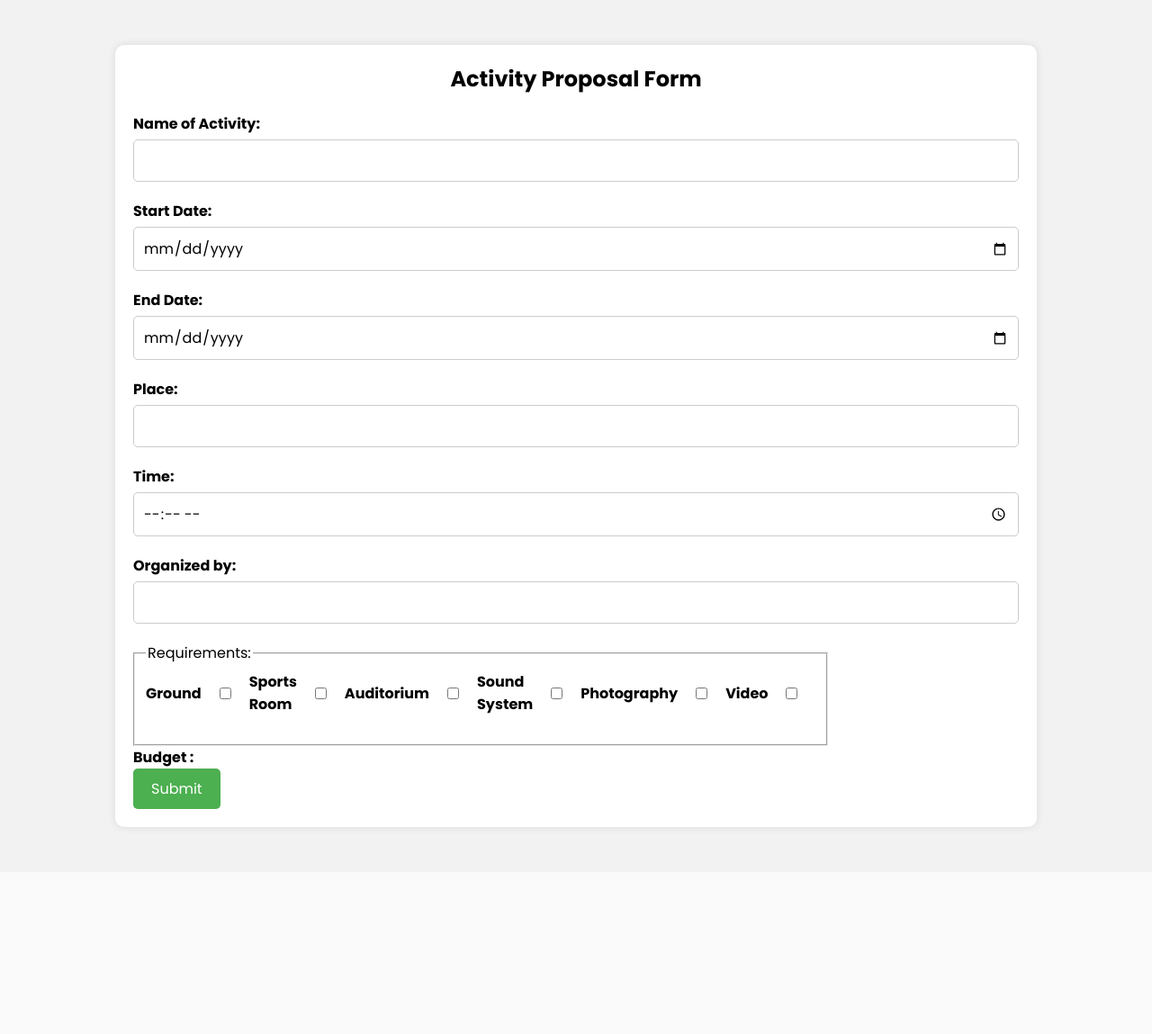
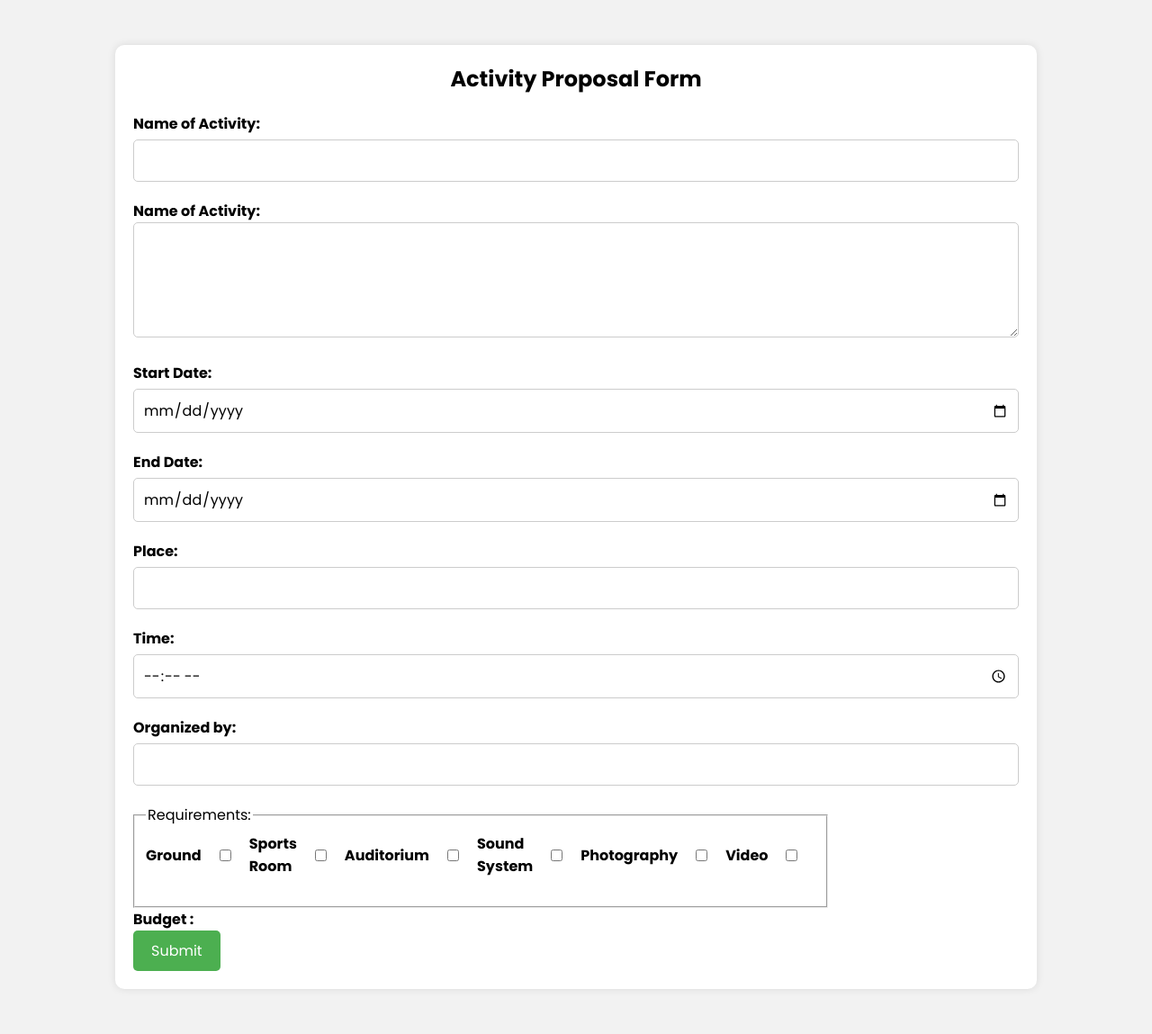
Before and after one commit to safalyakumbhare/Academic-Event-Manager, a PHP site: page /NewActivity.php in a window 1280 px wide. Shown: the part 80-1229 px from the top of the page at 90% size. Before the commit the page ends 1049 px from the top, so only its background shows below. Run offline with PHP 8.4, Linux system fonts and the light colour scheme; a user stored in the database is signed in.

Commit message:
Dashborad bug fixed and added activity description on New activity form

```diff
--- a/NewActivity.php
+++ b/NewActivity.php
@@ -83,6 +83,13 @@ include ("header.php");
         fieldset {
             width: 30vw;
         }
+
+        #activitydes {
+            width: 100%;
+            height: 10vw;
+            border: 1px solid #ccc;
+            border-radius: 5px;
+        }
     </style>
 </head>
 
@@ -93,6 +100,10 @@ include ("header.php");
             <div class="form-group">
                 <label for="activityName">Name of Activity:</label>
                 <input type="text" id="activityName" name="activityName" required />
+            </div>
+            <div class="form-group">
+                <label for="activityName">Name of Activity:</label>
+                <textarea id="activitydes" name="activitydes" required></textarea>
             </div>
             <div class="form-group">
                 <label for="startDate">Start Date:</label>
--- a/index.php
+++ b/index.php
@@ -67,7 +67,7 @@
     </section>
 
     <section class="portfolio" id="portfolio">
-      <h2>Events in Acadmic</h2>
+      <h2>Events in Academic</h2>
 
       <ul class="cards">
         <li class="card">
```
